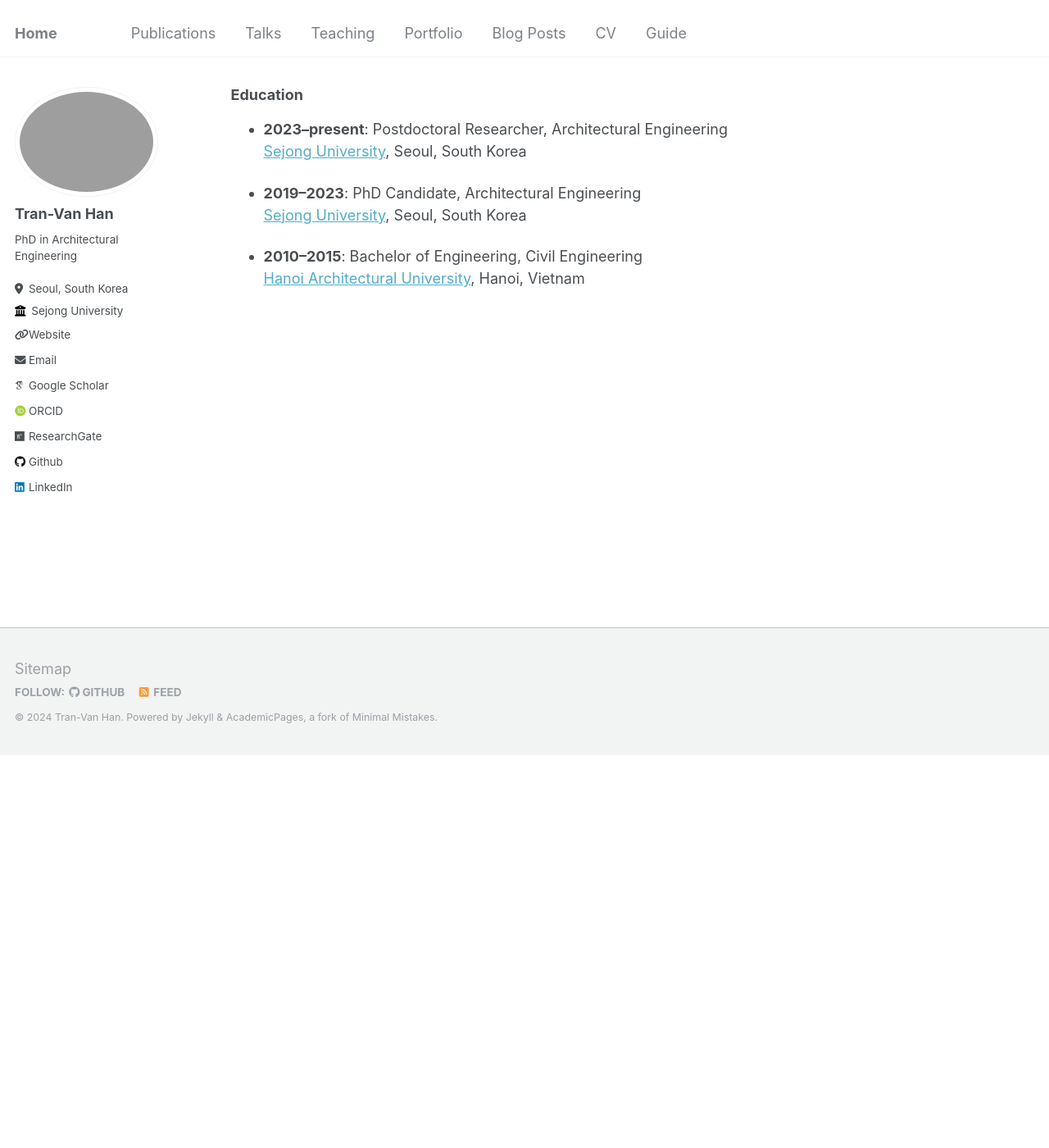
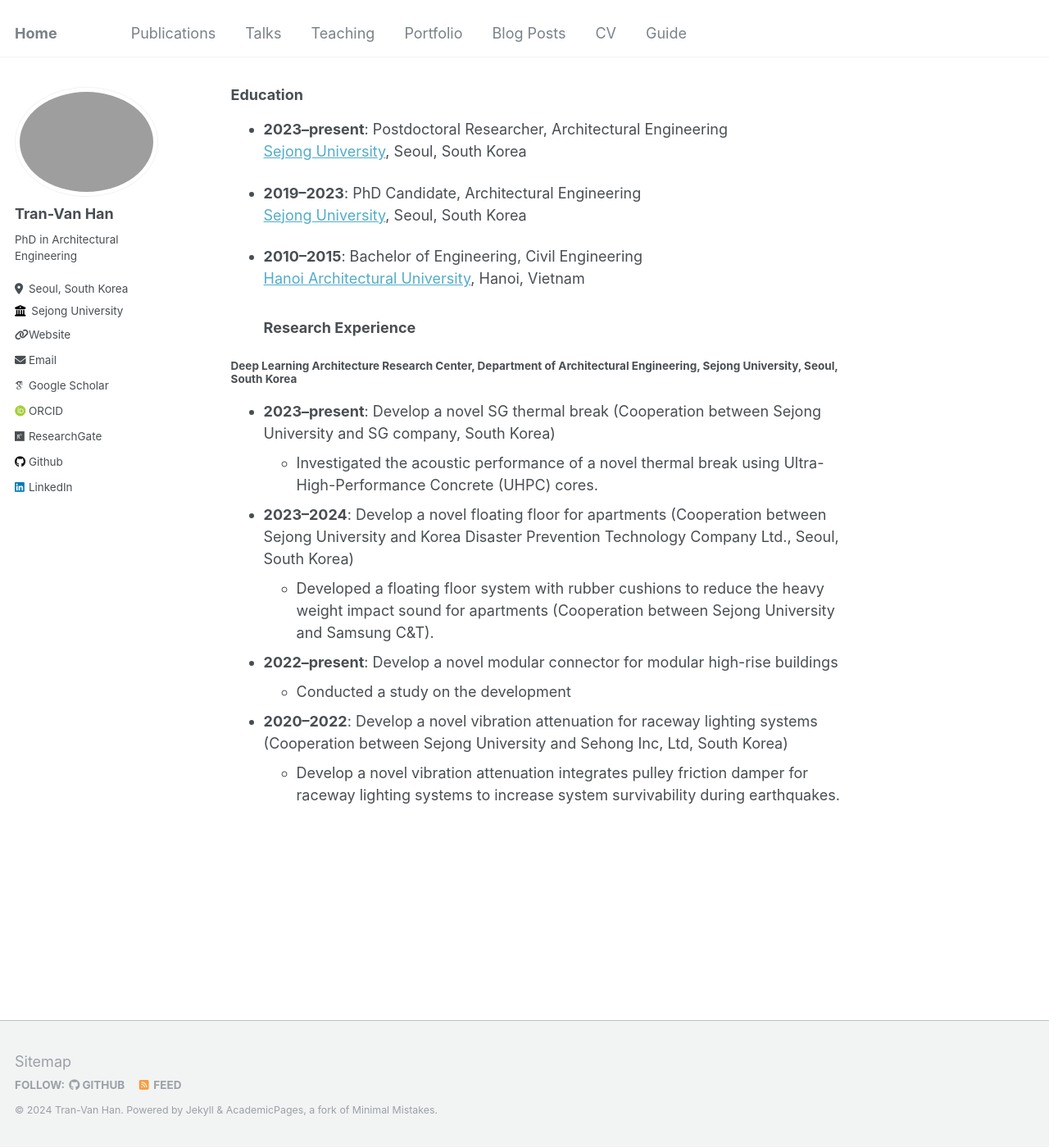
Before and after one commit to tranhan1405/tranhan1405.github.io, a Jekyll site: the page built from _pages/about.md, in a window 1280 px wide and 1400 px high, scrolled down 479 px. Shown: the whole window at 82% size. Built offline with Jekyll 4.4.1, drawn with Linux system fonts in a browser that asks for light colours; some web fonts are replaced.

Commit message:
Update about.md

```diff
--- a/_pages/about.md
+++ b/_pages/about.md
@@ -26,3 +26,15 @@ redirect_from:
 
 - **2010–2015**: Bachelor of Engineering, Civil Engineering
   [Hanoi Architectural University](https://hau.edu.vn/?lang=en), Hanoi, Vietnam
+
+  ### Research Experience
+
+#### Deep Learning Architecture Research Center, Department of Architectural Engineering, Sejong University, Seoul, South Korea
+- **2023–present**: Develop a novel SG thermal break (Cooperation between Sejong University and SG company, South Korea)
+  - Investigated the acoustic performance of a novel thermal break using Ultra-High-Performance Concrete (UHPC) cores.
+- **2023–2024**: Develop a novel floating floor for apartments (Cooperation between Sejong University and Korea Disaster Prevention Technology Company Ltd., Seoul, South Korea)
+  - Developed a floating floor system with rubber cushions to reduce the heavy weight impact sound for apartments (Cooperation between Sejong University and Samsung C&T).
+- **2022–present**: Develop a novel modular connector for modular high-rise buildings
+  - Conducted a study on the development
+- **2020–2022**: Develop a novel vibration attenuation for raceway lighting systems (Cooperation between Sejong University and Sehong Inc, Ltd, South Korea)
+  - Develop a novel vibration attenuation integrates pulley friction damper for raceway lighting systems to increase system survivability during earthquakes.
```
